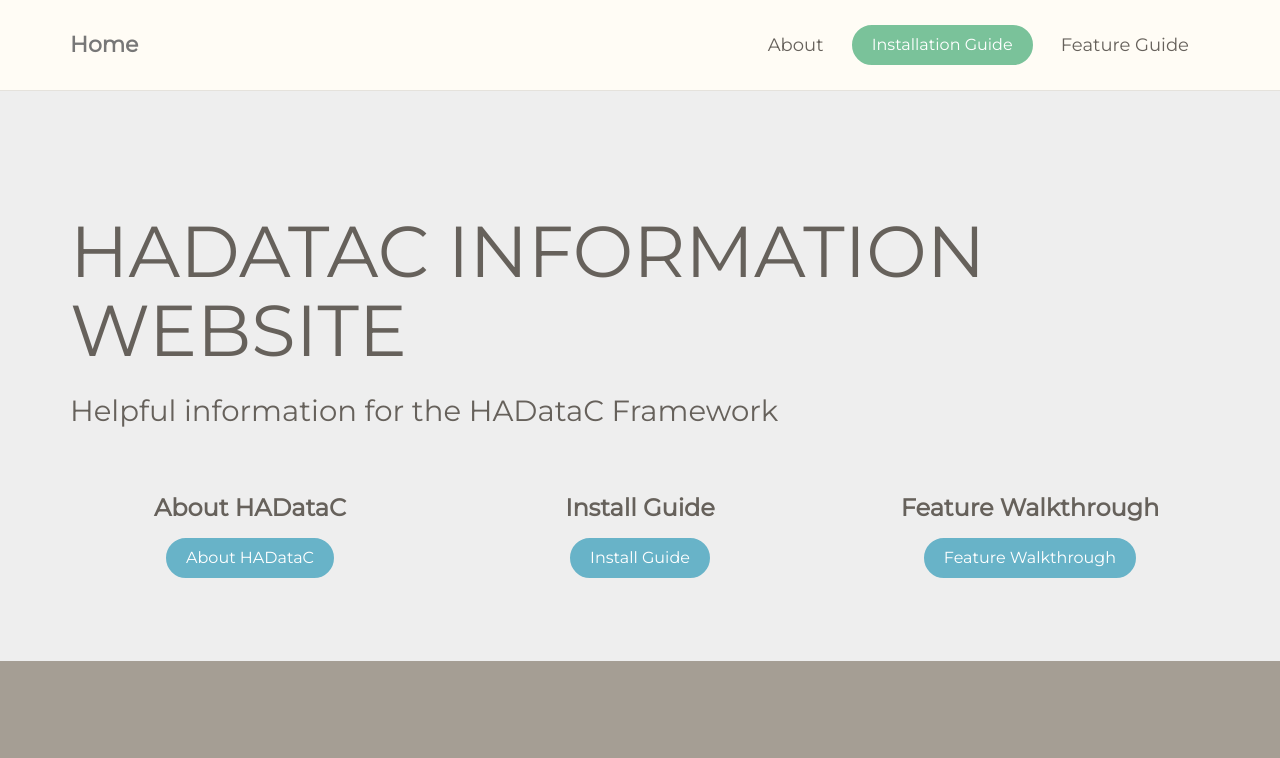
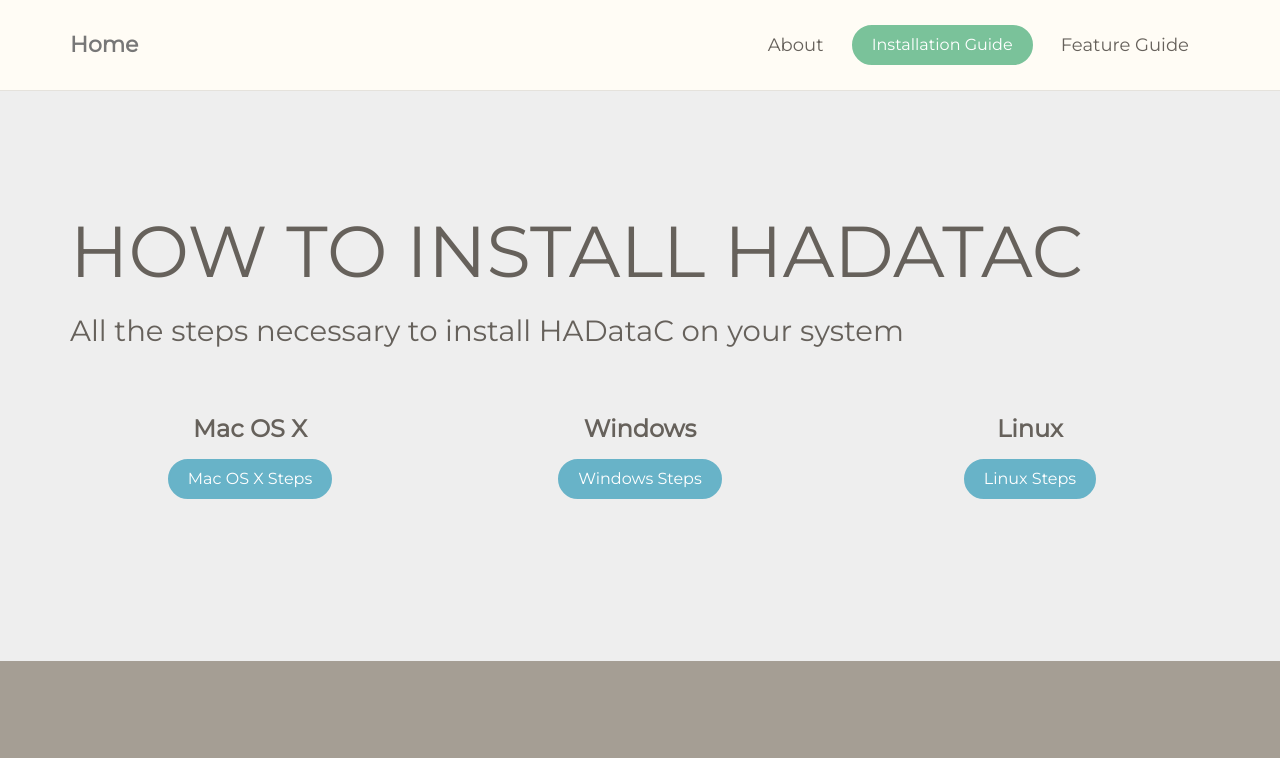
Before and after one commit to hamlim/hadatac-website, a plain HTML site: page install-guide.html in a window 1280 px wide. Shown: the top 758 px of the page. Drawn offline with Linux system fonts and the light colour scheme.

Commit message:
some small edits

```diff
--- a/install-guide.html
+++ b/install-guide.html
@@ -58,21 +58,21 @@
             <div class="landing-header section-gray">
                 <div class="container">
                     <div class="motto">
-                        <h1 class="title-uppercase">HADataC Information Website</h1>
-                        <h3>Helpful information for the HADataC Framework</h3>
+                        <h1 class="title-uppercase">How to install HADataC</h1>
+                        <h3>All the steps necessary to install HADataC on your system</h3>
                         <br />
                         <div class="row text-center">
                             <div class="col-md-4 column">
-                                <h4>About HADataC</h4>
-                                <a class="btn btn-fill btn-info" href="./about.html">About HADataC</a>
+                                <h4>Mac OS X</h4>
+                                <a class="btn btn-fill btn-info" href="#mac">Mac OS X Steps</a>
                             </div>
                             <div class="col-md-4 column">
-                                <h4>Install Guide</h4>
-                                <a href="./install-guide.html" class="btn btn-fill btn-info">Install Guide</a>
+                                <h4>Windows</h4>
+                                <a href="#windows" class="btn btn-fill btn-info">Windows Steps</a>
                             </div>
                             <div class="col-md-4 column">
-                                <h4>Feature Walkthrough</h4>
-                                <a href="./feature-guide.html" class="btn btn-fill btn-info">Feature Walkthrough</a>
+                                <h4>Linux</h4>
+                                <a href="#linux" class="btn btn-fill btn-info">Linux Steps</a>
                             </div>
                         </div>
                     </div>
```
